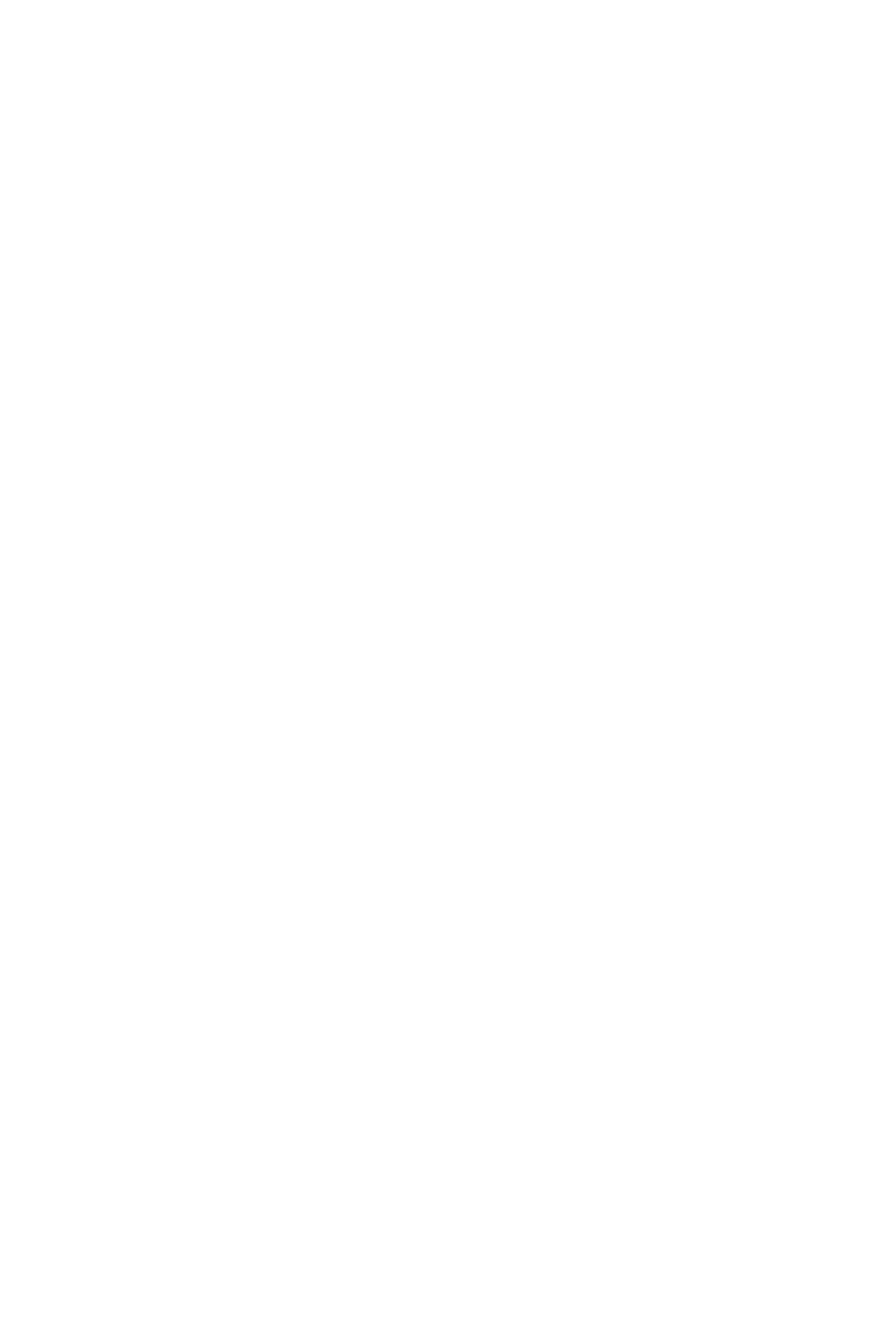
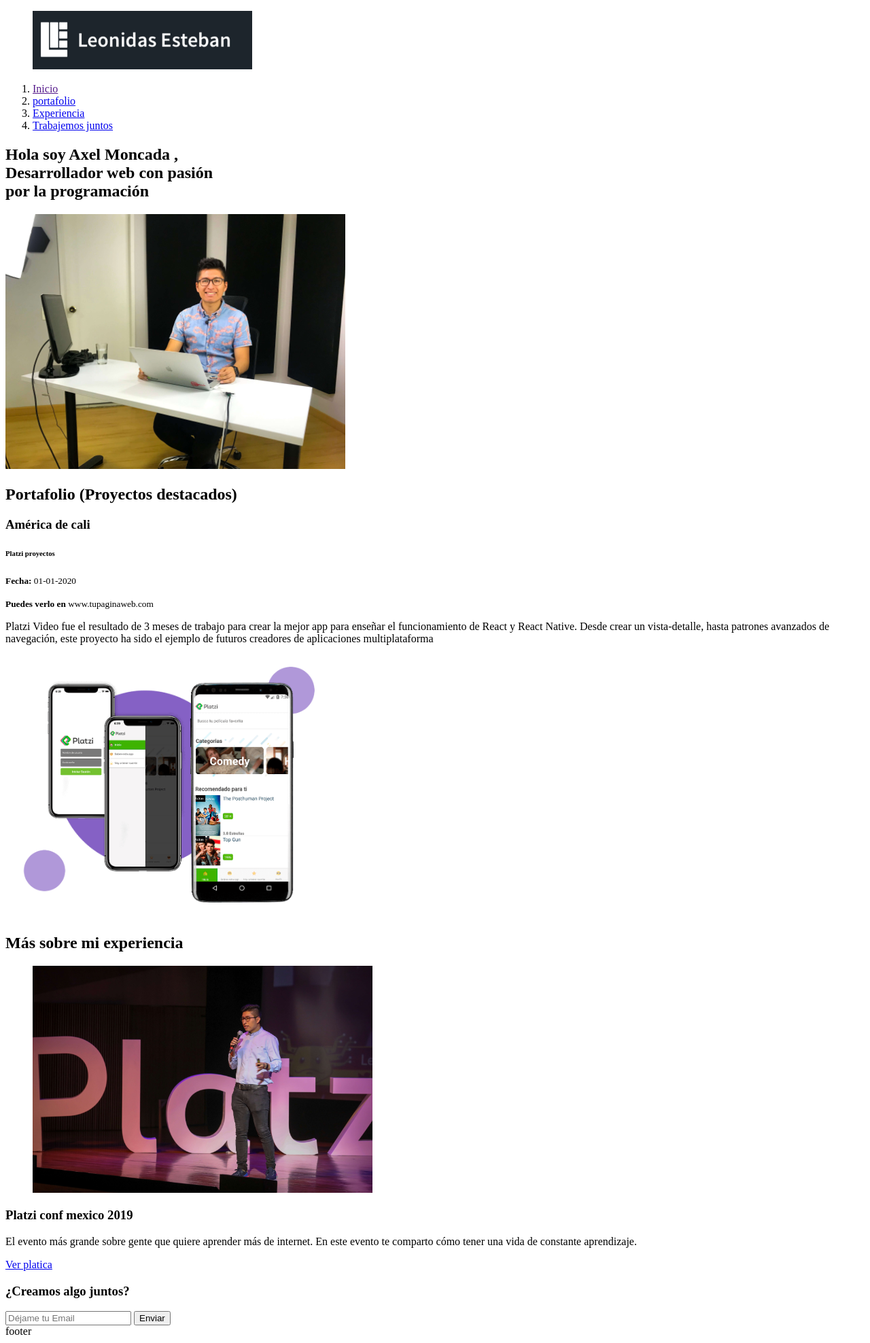
Before and after one commit to AxelMoncada/Portafolio, a plain HTML site: page index.html in a window 1280 px wide. Shown: the whole page at 68% size. Before the commit the page ends 800 px from the top, so only its background shows below. Drawn offline with Linux system fonts and the light colour scheme.

Commit message:
Cambios 9 de agosto

```diff
--- a/index.html
+++ b/index.html
@@ -1,11 +1,71 @@
 <!DOCTYPE html>
-<html lang="en">
+<html lang="es">
 <head>
     <meta charset="UTF-8">
     <meta name="viewport" content="width=device-width, initial-scale=1.0">
-    <title>Document</title>
+    <title>Axel Moncada </title>
+    <link rel="icon" type="image/png" href="images/favicon.png">
 </head>
+
 <body>
+    <header>
+        <div>
+            <figure>
+                <img src="images/logo.png" alt="Logo-de-cabecera">
+            </figure>
+        <nav>
+            <ol>
+                <li>
+                    <a href="">Inicio</a>
+                </li>
+                <li>
+                    <a href="#portafolio">portafolio</a>
+                </li>
+                <li>
+                    <a href="#experiencia">Experiencia</a>
+                </li>
+                <li>
+                    <a href="contacto">Trabajemos juntos</a>
+                </li>
+            </ol>
+        </nav>
+    </div>
+    </header>
+        <section>
+            <h1>Hola soy <strong> Axel Moncada </strong>,<br> Desarrollador web con pasión <br> por la <strong> programación</strong></h1>
+            <img src="images/hero.jpg" width="500px" alt="">
 
+        </section>
+
+    <section id="portafolio">
+        <h2>Portafolio (Proyectos destacados)</h2>
+        <article>
+            <h3>América de cali</h3>
+            <h6>Platzi proyectos</h6>
+            <p> <small> <strong>Fecha:</strong> 01-01-2020</small></p>
+            <p> <small> <strong>Puedes verlo en</strong> www.tupaginaweb.com</small></p>
+            <p> Platzi Video fue el resultado de 3 meses de trabajo para crear la mejor app para enseñar el funcionamiento de React y React Native. Desde crear un vista-detalle, hasta patrones avanzados de navegación, este proyecto ha sido el ejemplo de futuros creadores de aplicaciones multiplataforma</p>
+            <img src="images/platzi-video-react-native.png" width="500px" alt="">
+        </article>
+    </section>
+    <section id="experiencia">
+        <h2> Más sobre mi experiencia</h2>
+        <article>
+            <figure>
+                <img src="images/platzi-conf.jpg" width="500px" alt="">
+            </figure>
+            <h3>Platzi conf mexico 2019</h3>
+            <p>El evento más grande sobre gente que quiere aprender más de internet. En este evento te comparto cómo tener una vida de constante aprendizaje.</p>
+            <a href="https://www.youtube.com/watch?v=BIS7cWGgJg0" target="_blank">Ver platica</a>
+        </article>
+    </section>
+    <section id="contacto">
+        <form action="/suscripcion/">
+            <h3>¿Creamos algo juntos?</h3>
+            <input type="text" placeholder="Déjame tu Email" id="email">
+            <button>Enviar</button>
+        </form>
+    </section>
+    <footer> footer </footer>
 </body>
 </html>
```
Also changed, not shown: images/envelope.svg (added), images/f8.JPG (added), images/facebook.svg (added), images/favicon.png (added), images/github.svg (added), images/hero.jpg (added), images/instagram.svg (added), images/logo.png (added), images/platzi-conf.jpg (added), images/platzi-video-react-native.png (added), images/platzi.png (added), images/twitter.svg (added), 1 other file.
